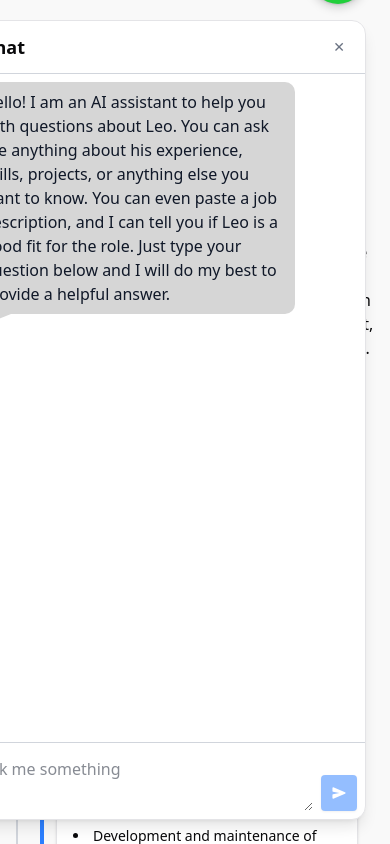
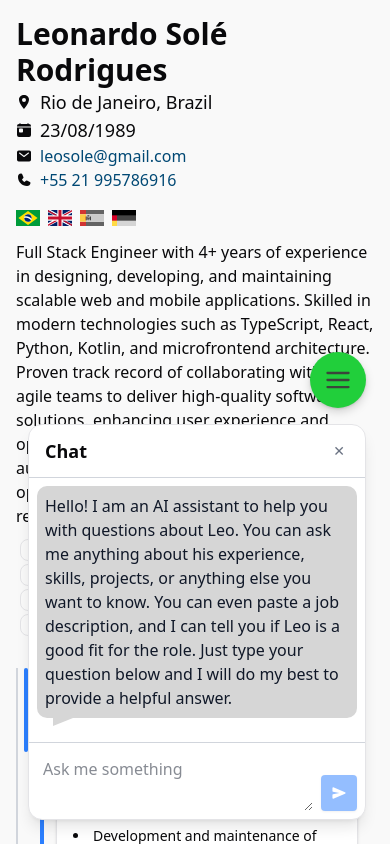
Before and after one commit to leosole/cv, a React (Vite) app: page / in a window 390 px wide. Shown: the top 844 px of the page. Built offline with nearby package versions, Linux system fonts and the light colour scheme.

Commit message:
fix chat on mobile

```diff
--- a/src/components/chat/chat.tsx
+++ b/src/components/chat/chat.tsx
@@ -81,7 +81,7 @@ const Chat = () => {
           </TooltipTrigger>
         </Tooltip>
       ) : (
-        <Card className="shadow-lg w-100 h-200 flex flex-col">
+        <Card className="shadow-lg w-full max-h-[80dvh] sm:w-100 sm:h-200 h-full flex flex-col">
           <CardHeader className="flex flex-row justify-between items-center p-2 pl-4 border-b border-gray-300 dark:border-gray-600">
             <h3 className="text-lg font-semibold m-0">Chat</h3>
             <Button
@@ -93,7 +93,7 @@ const Chat = () => {
               ✕
             </Button>
           </CardHeader>
-          <div className="flex-1 overflow-y-auto p-2 space-y-2">
+          <div className="flex-1 overflow-y-auto overscroll-contain touch-pan-y p-2 space-y-2">
             {messages.map((msg) => (
               <MessageBubble key={msg.text} message={msg} />
             ))}
```
